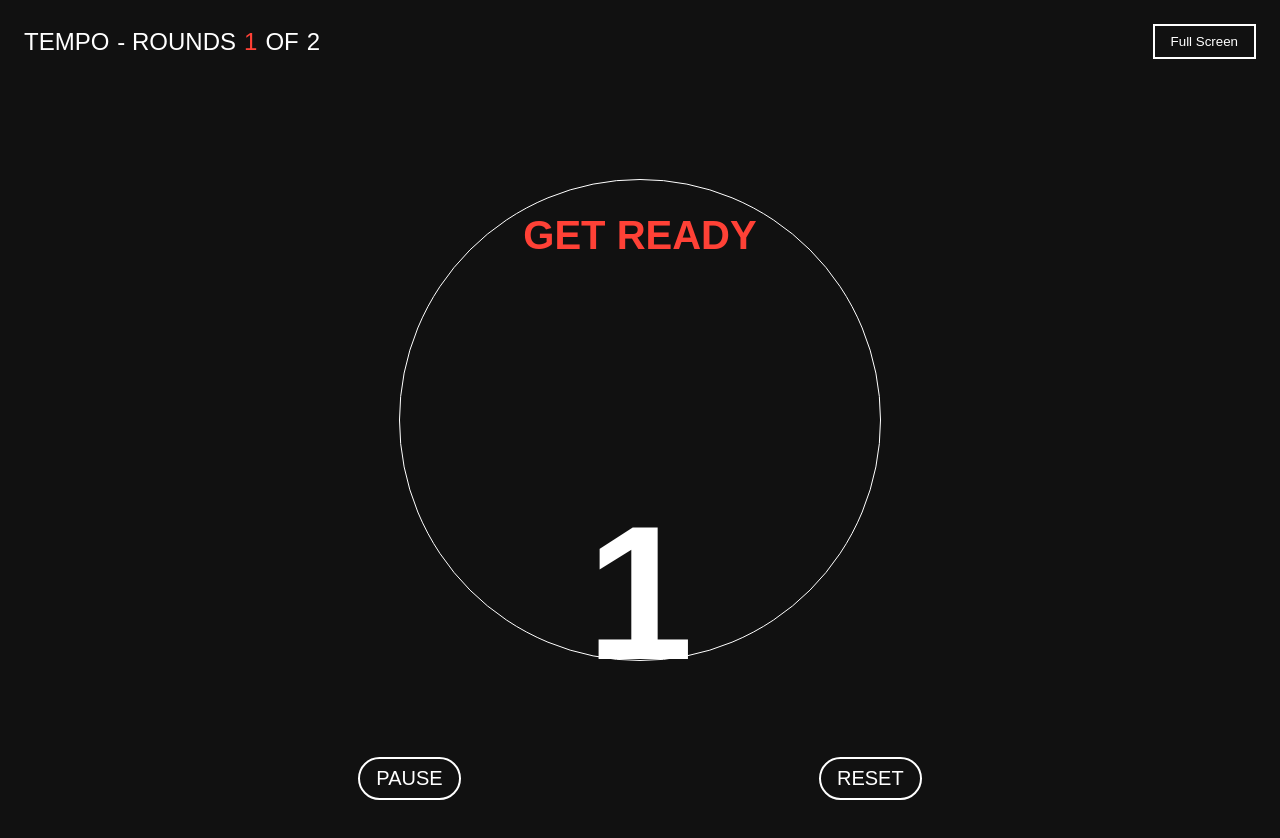
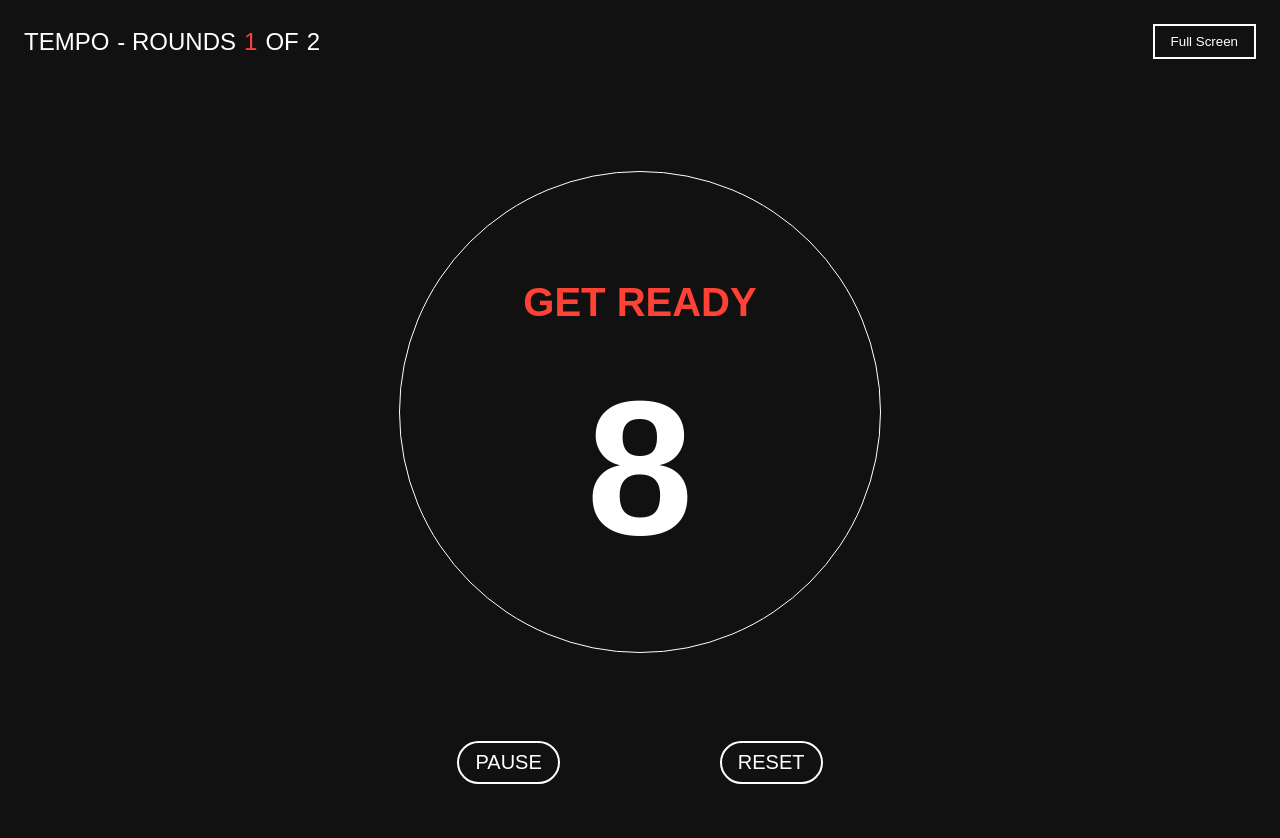
Before and after one commit to Netsbump/tempo-app, a React (Vite) app: page /tempo-input in a window 1280 px wide. Both pictures are taken after a click on the button "START". Shown: the top 838 px of the page. After the commit the page ends 800 px from the top, so only its background shows below. Built offline with nearby package versions, Linux system fonts and the light colour scheme; a web font is replaced by a local one.

Commit message:
fixed css issues

```diff
--- a/src/components/rest/Rest.module.css
+++ b/src/components/rest/Rest.module.css
@@ -3,6 +3,7 @@
     flex-direction: column;
     align-items: center;
     justify-content: center;
+    width: 100%;
 }
 
 .title {
@@ -16,4 +17,5 @@
     font-weight: bold;
     width: 10rem;
     text-align: center;
+    width: 100%;
 }
--- a/src/components/warmup/Warmup.module.css
+++ b/src/components/warmup/Warmup.module.css
@@ -3,6 +3,7 @@
     flex-direction: column;
     align-items: center;
     justify-content: center;
+    width: 100%;
 }
 
 .title {
@@ -16,4 +17,5 @@
     font-weight: bold;
     width: 10rem;
     text-align: center;
+    width: 100%;
 }
--- a/src/components/warmup/Warmup.tsx
+++ b/src/components/warmup/Warmup.tsx
@@ -25,7 +25,7 @@ export const Warmup: React.FC<WarmupProps> = ({ initialTimeLeft, onWarmupEnd })
   return (
     <div className={styles.container}>
       <h2 className={styles.title}>GET READY</h2>
-      <p className={styles.timeLeft}>{remainingTime}</p>
+      <div className={styles.timeLeft}>{remainingTime}</div>
     </div>
   );
 };
--- a/src/pages/tempoApp/displayTimer/TempoPage.module.css
+++ b/src/pages/tempoApp/displayTimer/TempoPage.module.css
@@ -123,7 +123,9 @@
   footer{
     width: 100%;
     display: flex;
-    justify-content: space-evenly;
+    justify-content: center;
+    column-gap: 10em;
+    margin-bottom: 1rem;
   }
 
   /*test countdown */
--- a/src/pages/tempoApp/displayTimer/TempoPage.tsx
+++ b/src/pages/tempoApp/displayTimer/TempoPage.tsx
@@ -118,7 +118,7 @@ export const TempoPage: React.FC = () => {
     if (!isWarmupDone) {
       return (
         <Warmup
-          initialTimeLeft={3}
+          initialTimeLeft={10}
           onWarmupEnd={() => {
             setIsWarmupDone(true);
           }}
```
